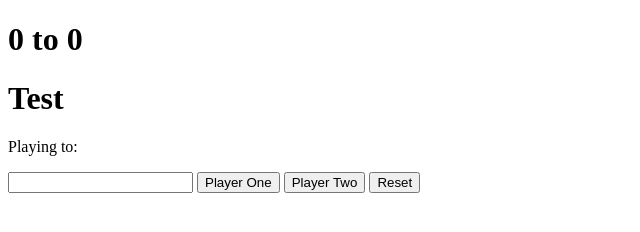
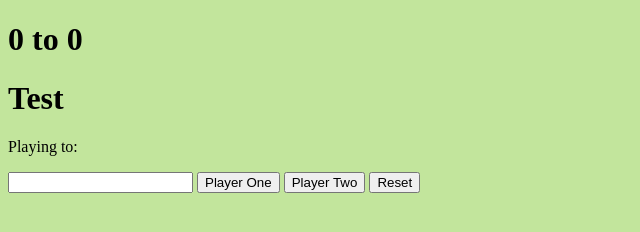
Before and after one commit to sbasnet7227/score-Keeper, a plain HTML site: page index.html in a window 1280 px wide. Shown: the whole page, without its empty margins (0-640 px from the left). Drawn offline with Linux system fonts and the light colour scheme.

Commit message:
background color changed

```diff
--- a/scoreKeeper.css
+++ b/scoreKeeper.css
@@ -1,3 +1,8 @@
+body {
+    background: #c2e59c;
+    b
+}
+
 .winner {
     color: green;
 }
```
